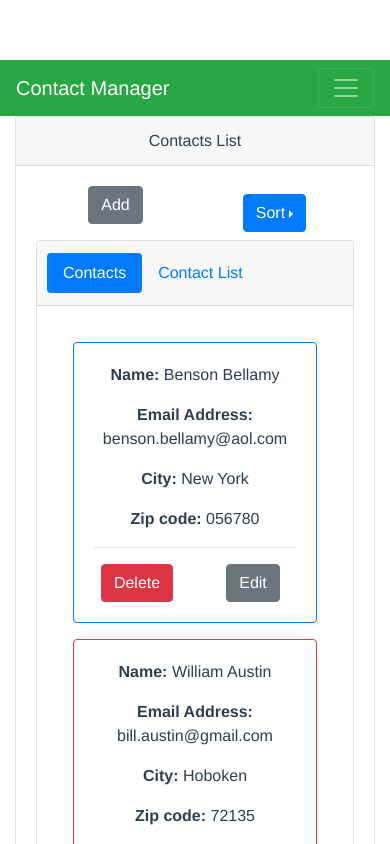
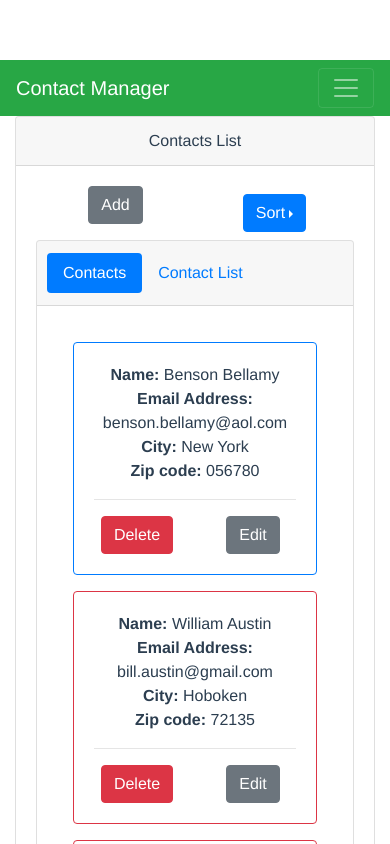
Before and after one commit to jerroldneal/asurity, a Vue app: page / in a window 390 px wide. Shown: the top 844 px of the page. Built offline with nearby package versions, Linux system fonts and the light colour scheme; data requests are answered from the project's data file.

Commit message:
fixed responsive sizing

```diff
--- a/src/components/ListContacts.vue
+++ b/src/components/ListContacts.vue
@@ -22,14 +22,15 @@
             <b-tab title="Contacts" active>
               <b-card-text>
                 <b-card-group deck>
-                  <b-card style="min-width: 50%;" class="m-3"
+                  <b-card style="min-width: 40%;" class="m-3"
                     :border-variant="contact.contact.frequencyId > 0 ? 'primary':'danger'"
                     align="center"
                     v-for="contact in contacts" :key="contact.id">
-                    <b-card-text><strong>Name:</strong>  {{contact.firstName}} {{contact.lastName}}</b-card-text>
-                    <b-card-text><strong>Email Address:</strong>  {{contact.email}}</b-card-text>
-                    <b-card-text><strong>City:</strong>  {{contact.address.city}}</b-card-text>
-                    <b-card-text><strong>Zip code:</strong>  {{contact.address.zip}}</b-card-text>
+                    <b-card-text>
+                    <strong>Name:</strong>  {{contact.firstName}} {{contact.lastName}}<br/>
+                    <strong>Email Address:</strong>  {{contact.email}}<br/>
+                    <strong>City:</strong>  {{contact.address.city}}<br/>
+                    <strong>Zip code:</strong>  {{contact.address.zip}}<br/>
                     <hr/>
                     <b-row>
                       <b-col>
@@ -39,6 +40,7 @@
                         <ManageContact :contact="contact" @updateContact="updateContact"/>
                       </b-col>
                     </b-row>
+                    </b-card-text>
                   </b-card>
                 </b-card-group>
               </b-card-text>
```
